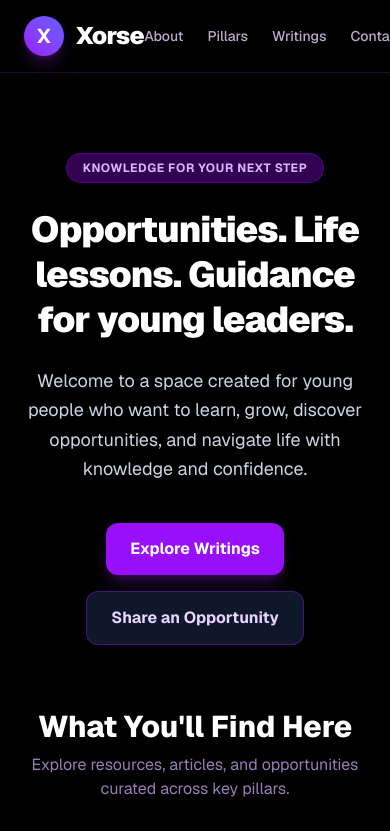
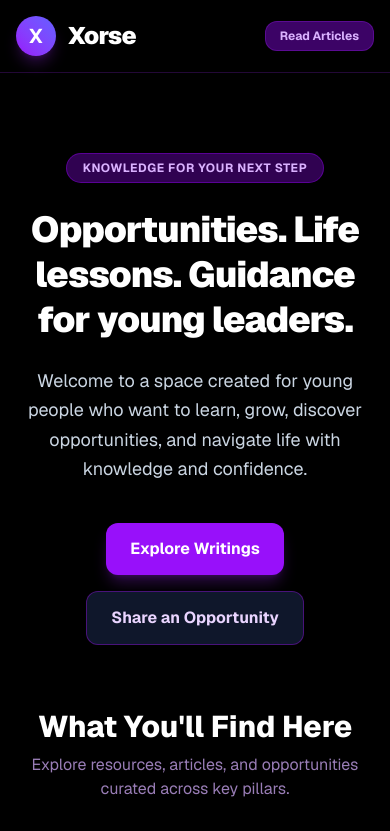
Before and after one commit to anyidohomichaelkofi/modern-writer-blog, a Next.js app: page / in a window 390 px wide. Shown: the top 831 px of the page. Built offline with nearby package versions, Linux system fonts and the light colour scheme; no server answers.

Commit message:
Fix mobile header layout overflow and overlap

```diff
--- a/app/page.tsx
+++ b/app/page.tsx
@@ -71,31 +71,41 @@ export default async function HomePage() {
   return (
     <div className="min-h-screen bg-black text-slate-100 font-sans scroll-smooth">
       {/* Sticky Header */}
-      <header className="sticky top-0 z-30 bg-black/80 backdrop-blur-md border-b border-purple-900/40">
-        <div className="max-w-6xl mx-auto px-6 py-4 flex justify-between items-center">
-          <div className="flex items-center space-x-3">
+     <header className="sticky top-0 z-50 bg-black/80 backdrop-blur-md border-b border-purple-900/40">
+  <div className="max-w-6xl mx-auto px-4 sm:px-6 py-4 flex items-center justify-between">
+    {/* Logo Container */}
+    <Link href="/" className="flex items-center space-x-3 shrink-0">
       <div className="w-10 h-10 rounded-full bg-gradient-to-tr from-purple-600 to-indigo-500 text-white flex items-center justify-center font-bold text-xl shadow-lg shadow-purple-900/50">
         X
       </div>
       <span className="text-2xl font-black tracking-tight text-white">
         Xorse
       </span>
-          </div>
+    </Link>
 
-          <nav className="flex items-center space-x-6 md:space-x-8 font-medium text-purple-200/80 text-sm">
-            <a href="#about" className="hover:text-purple-400 transition-colors">
+    {/* Navigation Links - Hidden on mobile, flex on desktop */}
+    <nav className="hidden md:flex items-center space-x-8 text-sm font-medium text-slate-300">
+      <Link href="#about" className="hover:text-purple-300 transition-colors">
         About
-            </a>
-            <a href="#categories" className="hover:text-purple-400 transition-colors">
+      </Link>
+      <Link href="#pillars" className="hover:text-purple-300 transition-colors">
         Pillars
-            </a>
-            <a href="#writings" className="hover:text-purple-400 transition-colors">
+      </Link>
+      <Link href="#writings" className="hover:text-purple-300 transition-colors">
         Writings
-            </a>
-            <a href="#contact" className="hover:text-purple-400 transition-colors">
+      </Link>
+      <Link href="#contact" className="hover:text-purple-300 transition-colors">
         Contact
-            </a>
+      </Link>
     </nav>
+
+    {/* Mobile Quick Action Button */}
+    <Link
+      href="#writings"
+      className="md:hidden text-xs font-bold bg-purple-950 border border-purple-800/60 text-purple-300 px-3.5 py-1.5 rounded-xl hover:bg-purple-900 transition-colors"
+    >
+      Read Articles
+    </Link>
   </div>
 </header>
 
```
Lines whose indentation alone changed are shown as unchanged.
